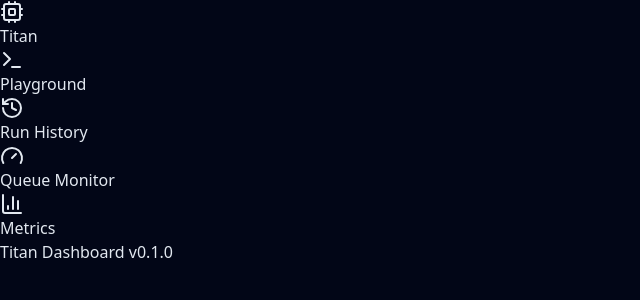
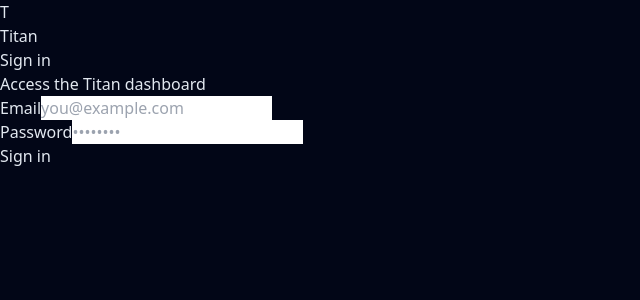
Before and after one commit to Nabilkarem911/The-Titan, a React (Vite) app in the folder apps/dashboard/: page /login in a window 1280 px wide. Shown: the top 300 px of the page, without its empty margins (0-640 px from the left). Built offline with nearby package versions, Linux system fonts and the light colour scheme; no server answers.

Commit message:
feat(dashboard): add login page with JWT auth - token stored in localStorage, logout button in sidebar

```diff
--- a/apps/dashboard/src/App.tsx
+++ b/apps/dashboard/src/App.tsx
@@ -1,11 +1,15 @@
-import { Routes, Route } from 'react-router-dom';
+import { Routes, Route, Navigate } from 'react-router-dom';
 import Layout from './components/Layout';
 import Playground from './pages/Playground';
 import Runs from './pages/Runs';
 import Queue from './pages/Queue';
 import Metrics from './pages/Metrics';
+import Login from './pages/Login';
+import { useAuth } from './hooks/useAuth';
 
-function App() {
+function ProtectedLayout() {
+  const { isAuthenticated } = useAuth();
+  if (!isAuthenticated) return <Navigate to="/login" replace />;
   return (
     <Layout>
       <Routes>
@@ -18,4 +22,13 @@
   );
 }
 
+function App() {
+  return (
+    <Routes>
+      <Route path="/login" element={<Login />} />
+      <Route path="/*" element={<ProtectedLayout />} />
+    </Routes>
+  );
+}
+
 export default App;
--- a/apps/dashboard/src/api/client.ts
+++ b/apps/dashboard/src/api/client.ts
@@ -1,6 +1,6 @@
 const _env = (import.meta as unknown as { env: Record<string, string> }).env;
 const API_BASE = _env.VITE_API_BASE_URL ?? '/api/v1';
-const API_KEY = _env.VITE_API_KEY ?? '';
+const getToken = () => localStorage.getItem('titan_access_token') ?? '';
 
 export interface ApiRun {
   id: string;
@@ -46,7 +46,7 @@
   const res = await fetch(`${API_BASE}${path}`, {
     headers: {
       'Content-Type': 'application/json',
-      ...(API_KEY ? { 'X-API-Key': API_KEY } : {}),
+      ...(getToken() ? { 'Authorization': `Bearer ${getToken()}` } : {}),
       ...(opts?.headers ?? {}),
     },
     ...opts,
--- a/apps/dashboard/src/components/Layout.tsx
+++ b/apps/dashboard/src/components/Layout.tsx
@@ -1,7 +1,16 @@
-import { NavLink } from 'react-router-dom';
-import { Terminal, History, Gauge, Cpu, BarChart3 } from 'lucide-react';
+import { NavLink, useNavigate } from 'react-router-dom';
+import { Terminal, History, Gauge, Cpu, BarChart3, LogOut } from 'lucide-react';
+import { useAuth } from '../hooks/useAuth';
 
 export default function Layout({ children }: { children: React.ReactNode }) {
+  const { logout } = useAuth();
+  const navigate = useNavigate();
+
+  const handleLogout = () => {
+    logout();
+    navigate('/login', { replace: true });
+  };
+
   return (
     <div className="flex h-screen bg-slate-950">
       {/* Sidebar */}
@@ -30,8 +39,15 @@
           </NavLink>
         </nav>
 
-        <div className="px-6 py-4 border-t border-slate-800 text-xs text-slate-500">
-          Titan Dashboard v0.1.0
+        <div className="px-4 py-4 border-t border-slate-800 space-y-2">
+          <button
+            onClick={handleLogout}
+            className="w-full flex items-center gap-2 px-3 py-2 rounded-lg text-sm text-slate-400 hover:text-white hover:bg-slate-800 transition-colors"
+          >
+            <LogOut className="h-4 w-4" />
+            Sign out
+          </button>
+          <div className="text-xs text-slate-600 px-3">Titan Dashboard v0.1.0</div>
         </div>
       </aside>
 
--- /dev/null
+++ b/apps/dashboard/src/hooks/useAuth.ts
@@ -0,0 +1,26 @@
+import { useState, useCallback } from 'react';
+
+const ACCESS_TOKEN_KEY = 'titan_access_token';
+const REFRESH_TOKEN_KEY = 'titan_refresh_token';
+
+export function getStoredToken(): string | null {
+  return localStorage.getItem(ACCESS_TOKEN_KEY);
+}
+
+export function useAuth() {
+  const [token, setToken] = useState<string | null>(() => localStorage.getItem(ACCESS_TOKEN_KEY));
+
+  const login = useCallback((accessToken: string, refreshToken: string) => {
+    localStorage.setItem(ACCESS_TOKEN_KEY, accessToken);
+    localStorage.setItem(REFRESH_TOKEN_KEY, refreshToken);
+    setToken(accessToken);
+  }, []);
+
+  const logout = useCallback(() => {
+    localStorage.removeItem(ACCESS_TOKEN_KEY);
+    localStorage.removeItem(REFRESH_TOKEN_KEY);
+    setToken(null);
+  }, []);
+
+  return { token, isAuthenticated: !!token, login, logout };
+}
--- /dev/null
+++ b/apps/dashboard/src/pages/Login.tsx
@@ -0,0 +1,89 @@
+import { useState } from 'react';
+import { useAuth } from '../hooks/useAuth';
+
+export default function Login() {
+  const { login } = useAuth();
+  const [email, setEmail] = useState('');
+  const [password, setPassword] = useState('');
+  const [loading, setLoading] = useState(false);
+  const [error, setError] = useState<string | null>(null);
+
+  const handleSubmit = async (e: React.FormEvent) => {
+    e.preventDefault();
+    setLoading(true);
+    setError(null);
+    try {
+      const res = await fetch('/api/v1/auth/login', {
+        method: 'POST',
+        headers: { 'Content-Type': 'application/json' },
+        body: JSON.stringify({ email, password }),
+      });
+      if (!res.ok) {
+        const data = await res.json().catch(() => ({}));
+        throw new Error((data as { title?: string }).title ?? `HTTP ${res.status}`);
+      }
+      const data = await res.json() as { tokens: { accessToken: string; refreshToken: string } };
+      login(data.tokens.accessToken, data.tokens.refreshToken);
+    } catch (err) {
+      setError(err instanceof Error ? err.message : 'Login failed');
+    } finally {
+      setLoading(false);
+    }
+  };
+
+  return (
+    <div className="min-h-screen bg-slate-950 flex items-center justify-center px-4">
+      <div className="w-full max-w-sm">
+        <div className="flex items-center gap-3 mb-8 justify-center">
+          <div className="h-9 w-9 rounded-lg bg-indigo-600 flex items-center justify-center text-white font-bold text-lg">T</div>
+          <span className="text-white text-xl font-semibold">Titan</span>
+        </div>
+
+        <div className="bg-slate-900 border border-slate-800 rounded-xl p-6 shadow-xl">
+          <h1 className="text-white text-lg font-semibold mb-1">Sign in</h1>
+          <p className="text-slate-400 text-sm mb-6">Access the Titan dashboard</p>
+
+          {error && (
+            <div className="mb-4 rounded-lg border border-red-800 bg-red-900/20 px-4 py-3 text-sm text-red-300">
+              {error}
+            </div>
+          )}
+
+          <form onSubmit={handleSubmit} className="space-y-4">
+            <div>
+              <label className="block text-sm font-medium text-slate-300 mb-1.5">Email</label>
+              <input
+                type="email"
+                value={email}
+                onChange={(e) => setEmail(e.target.value)}
+                required
+                className="w-full rounded-lg bg-slate-800 border border-slate-700 text-white px-3 py-2 text-sm focus:outline-none focus:ring-2 focus:ring-indigo-500 focus:border-transparent placeholder-slate-500"
+                placeholder="you@example.com"
+              />
+            </div>
+
+            <div>
+              <label className="block text-sm font-medium text-slate-300 mb-1.5">Password</label>
+              <input
+                type="password"
+                value={password}
+                onChange={(e) => setPassword(e.target.value)}
+                required
+                className="w-full rounded-lg bg-slate-800 border border-slate-700 text-white px-3 py-2 text-sm focus:outline-none focus:ring-2 focus:ring-indigo-500 focus:border-transparent placeholder-slate-500"
+                placeholder="••••••••"
+              />
+            </div>
+
+            <button
+              type="submit"
+              disabled={loading}
+              className="w-full bg-indigo-600 hover:bg-indigo-500 disabled:opacity-50 disabled:cursor-not-allowed text-white font-medium py-2 px-4 rounded-lg text-sm transition-colors"
+            >
+              {loading ? 'Signing in…' : 'Sign in'}
+            </button>
+          </form>
+        </div>
+      </div>
+    </div>
+  );
+}
```
